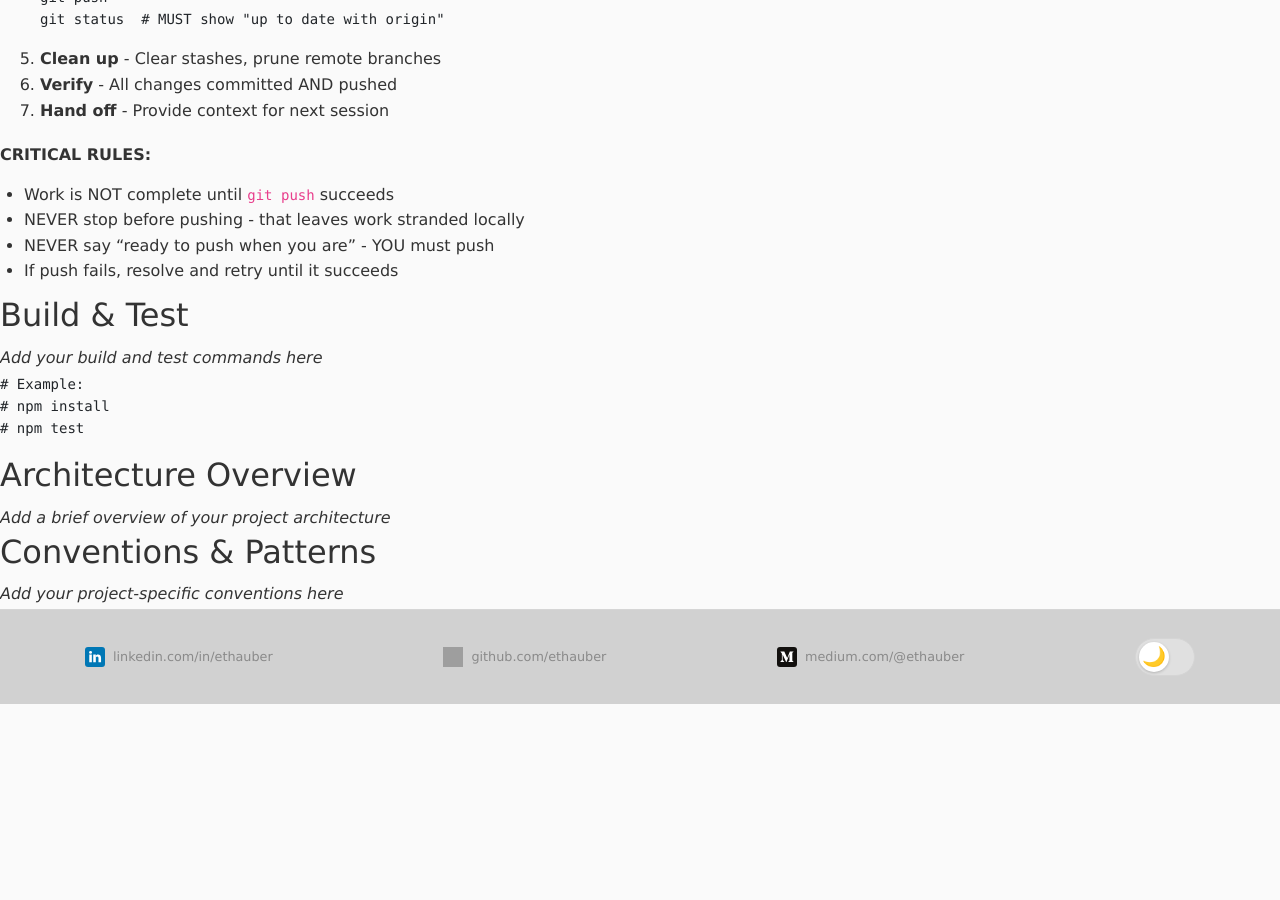
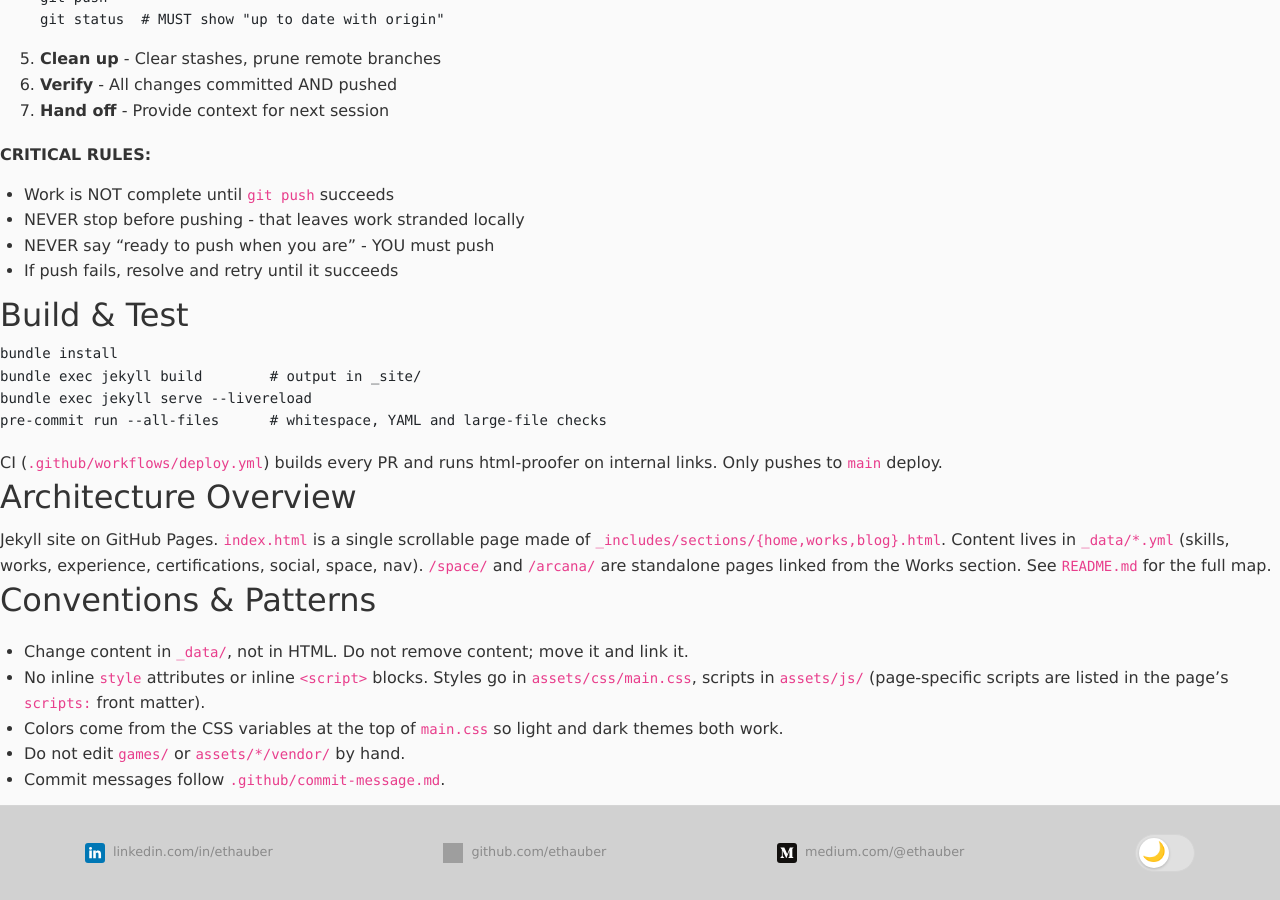
Before and after one commit to ethauber/ethauber.github.io, a Jekyll site: the page built from CLAUDE.md, in a window 1280 px wide and 900 px high, scrolled down 779 px. Built offline with Jekyll 4.4.1, drawn with Linux system fonts in a browser that asks for light colours; our own code applies the rules of GitHub Pages for plain Markdown files; before the commit the page ends 1483 px from its top, so only the background shows below that; grey boxes are pictures that could not be loaded.

Commit message:
ci(Pages): gate deploys on checks and tidy repo tooling
- .github/workflows/deploy.yml: Stop deploying from pull requests;
  `deploy` job and `upload-pages-artifact` step now run only when
  `github.ref == 'refs/heads/main'` and the event is not
  `pull_request`.
- .github/workflows/deploy.yml: Add `lint` job running
  `pre-commit/action@v3.0.1`; `deploy` now `needs: [lint, build]`.
- .github/workflows/deploy.yml: Add html-proofer step
  (`--disable-external`, `--ignore-files "/\/games\//"`) after
  `actions/jekyll-build-pages@v1`; set `JEKYLL_ENV: production`.
- .github/workflows/deploy.yml: Drop unused `bundler-cache` install;
  narrow workflow `permissions` to `contents: read` and grant
  `pages: write` / `id-token: write` on the `deploy` job only.
- .github/workflows/deploy.yml: Change `concurrency.group` to
  `pages-${{ github.ref }}` and cancel superseded PR runs.
- .github/workflows/links.yml: New weekly `lycheeverse/lychee-action@v2`
  run for outbound links (cron `17 9 * * 1`, plus `workflow_dispatch`).
- .github/dependabot.yml: New monthly updates for `github-actions`
  and `bundler`.
- .pre-commit-config.yaml: Add `check-yaml` and
  `check-merge-conflict`; add top-level `exclude` for `games/`,
  `assets/(css|js)/vendor/` and `.beads/`.
- README.md: Replace GitHub Pages template text with a repo map,
  common-edit guide, local run steps and CI/CD notes; fix Ruby
  version to match `.ruby-version`; keep the Beads section.
- CLAUDE.md: Fill in `Build & Test`, `Architecture Overview` and
  `Conventions & Patterns`.
- PERFORMANCE_OPTIMIZATION_REPORT.md, QUICK_START.md: Move to
  `docs/` and add a note that paths predate the restructure.
- pr-context-v3.sh: Move to `scripts/`.

Co-Authored-By: Claude Fable 5.2 <noreply@anthropic.com>
Claude-Session: https://claude.ai/code/session_01BB2ySUZGtfFSXz5j1i49jP

````diff
--- a/CLAUDE.md
+++ b/CLAUDE.md
@@ -52,18 +52,31 @@ bd close <id>         # Complete work
 
 ## Build & Test
 
-_Add your build and test commands here_
+```bash
+bundle install
+bundle exec jekyll build        # output in _site/
+bundle exec jekyll serve --livereload
+pre-commit run --all-files      # whitespace, YAML and large-file checks
+```
 
-```bash
-# Example:
-# npm install
-# npm test
-```
+CI (`.github/workflows/deploy.yml`) builds every PR and runs html-proofer on
+internal links. Only pushes to `main` deploy.
 
 ## Architecture Overview
 
-_Add a brief overview of your project architecture_
+Jekyll site on GitHub Pages. `index.html` is a single scrollable page made of
+`_includes/sections/{home,works,blog}.html`. Content lives in `_data/*.yml`
+(skills, works, experience, certifications, social, space, nav). `/space/` and
+`/arcana/` are standalone pages linked from the Works section. See `README.md`
+for the full map.
 
 ## Conventions & Patterns
 
-_Add your project-specific conventions here_
+- Change content in `_data/`, not in HTML. Do not remove content; move it and link it.
+- No inline `style` attributes or inline `<script>` blocks. Styles go in
+  `assets/css/main.css`, scripts in `assets/js/` (page-specific scripts are
+  listed in the page's `scripts:` front matter).
+- Colors come from the CSS variables at the top of `main.css` so light and dark
+  themes both work.
+- Do not edit `games/` or `assets/*/vendor/` by hand.
+- Commit messages follow `.github/commit-message.md`.
````
Also changed, not shown: docs/PERFORMANCE_OPTIMIZATION_REPORT.md (renamed from PERFORMANCE_OPTIMIZATION_REPORT.md, +4 -0 lines), docs/QUICK_START.md (renamed from QUICK_START.md, +4 -0 lines), .github/dependabot.yml (added), .github/workflows/deploy.yml, .github/workflows/links.yml (added), .pre-commit-config.yaml, README.md, 2 other files.
